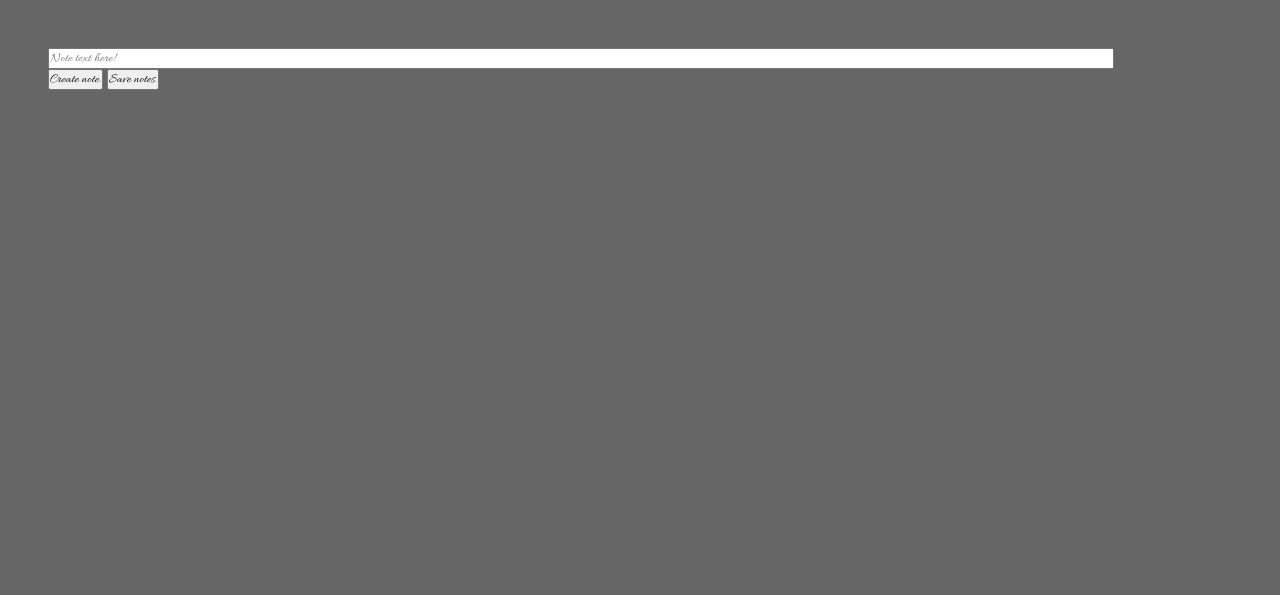
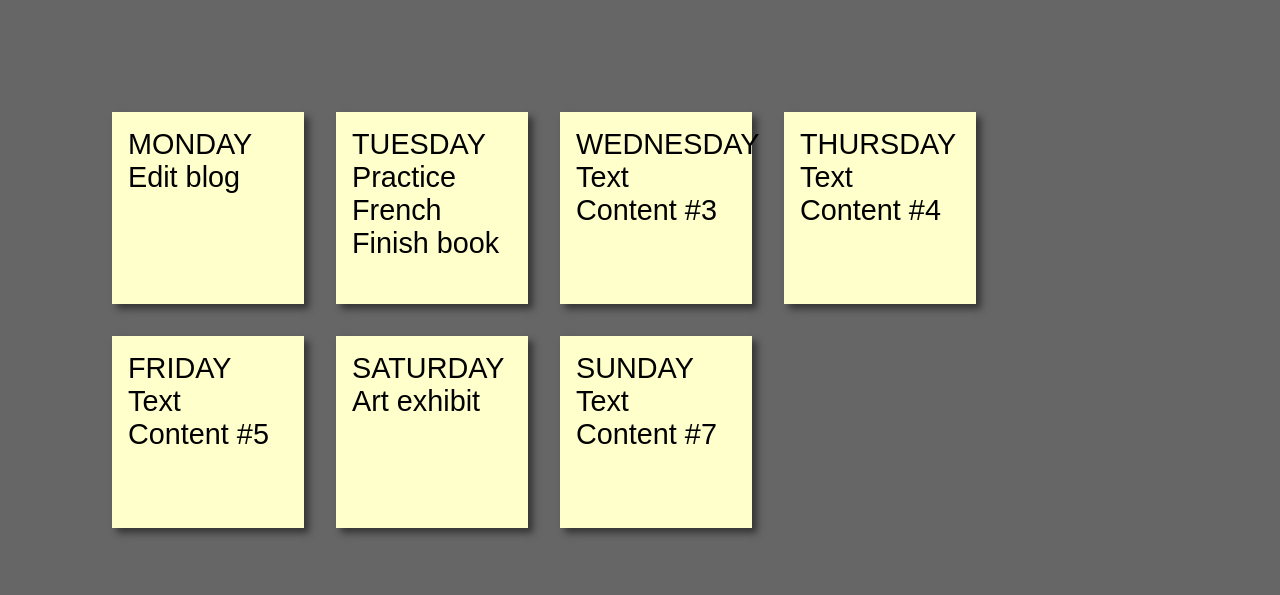
Before and after one commit to halerion/post-its, a plain HTML site: page index.html in a window 1280 px wide. Drawn offline with nearby package versions, Linux system fonts and the light colour scheme; files that its build step writes are made by us from their sources.

Commit message:
Create index.html

```diff
--- a/index.html
+++ b/index.html
@@ -4,29 +4,61 @@
             Post-its
         </title>
         <link href="css/main.css" rel="stylesheet" type="text/css" />
-        <link href="//fonts.googleapis.com/css?family=Allura&subset=latin" rel="stylesheet" type="text/css">
+	</head>
+</html>
+<ul>
+    <li>
+      <a href="#">
+        <h2>MONDAY</h2>
+        <p>Edit blog</p>
+      </a>
+    </li>
+    <li>
+      <a href="#">
+        <h2>TUESDAY</h2>
+        <p>Practice French
+Finish book</p>
+      </a>
+    </li>
+    <li>
+      <a href="#">
+        <h2>WEDNESDAY</h2>
+        <p>Text Content #3</p>
+      </a>
+    </li>
+    <li>
+      <a href="#">
+        <h2>THURSDAY</h2>
+        <p>Text Content #4</p>
+      </a>
+    </li>
+    <li>
+      <a href="#">
+        <h2>FRIDAY</h2>
+        <p>Text Content #5</p>
+      </a>
+    </li>
+    <li>
+      <a href="#">
+        <h2>SATURDAY</h2>
+        <p>Art exhibit</p>
+      </a>
+    </li>
+    <li>
+      <a href="#">
+        <h2>SUNDAY</h2>
+        <p>Text Content #7</p>
+      </a>
+    </li>
+   <link href="//fonts.googleapis.com/css?family=Homemade Apple&subset=latin" rel="stylesheet" type="text/css">
 <style>
 * {
- font-family: 'Allura', sans-serif;
+ font-family: 'Homemade Apple', sans-serif;
 }
 </style>
-
-		<script src="javascript/jquery.js"></script>
-        <script type="text/javascript" src="javascript/jquery-ui.js"></script>
-        <script type="text/javascript" src="javascript/main.js"></script>
-    </head>
-
-    <body>
-        <div id="note_adder">
-            <form>
-                <input type="text" id="new_note_text" placeholder="Note text here!"
-                       style="width:90%"/>
-                <br/>
-                <input type="button" value="Create note!" class="note_controls"
-                       onclick="create_note($('#new_note_text').val());">
-                <input type="button" value="Save notes!" class="note_controls"
-                       onclick="save_notes();">
-            </form>
-        </div>
-    </body>
-</html>
+   <link href="//fonts.googleapis.com/css?family=Cinzel&subset=latin" rel="stylesheet" type="text/css">
+<style>
+* {
+ font-family: 'Cinzel', sans-serif;
+}
+</style>
```
